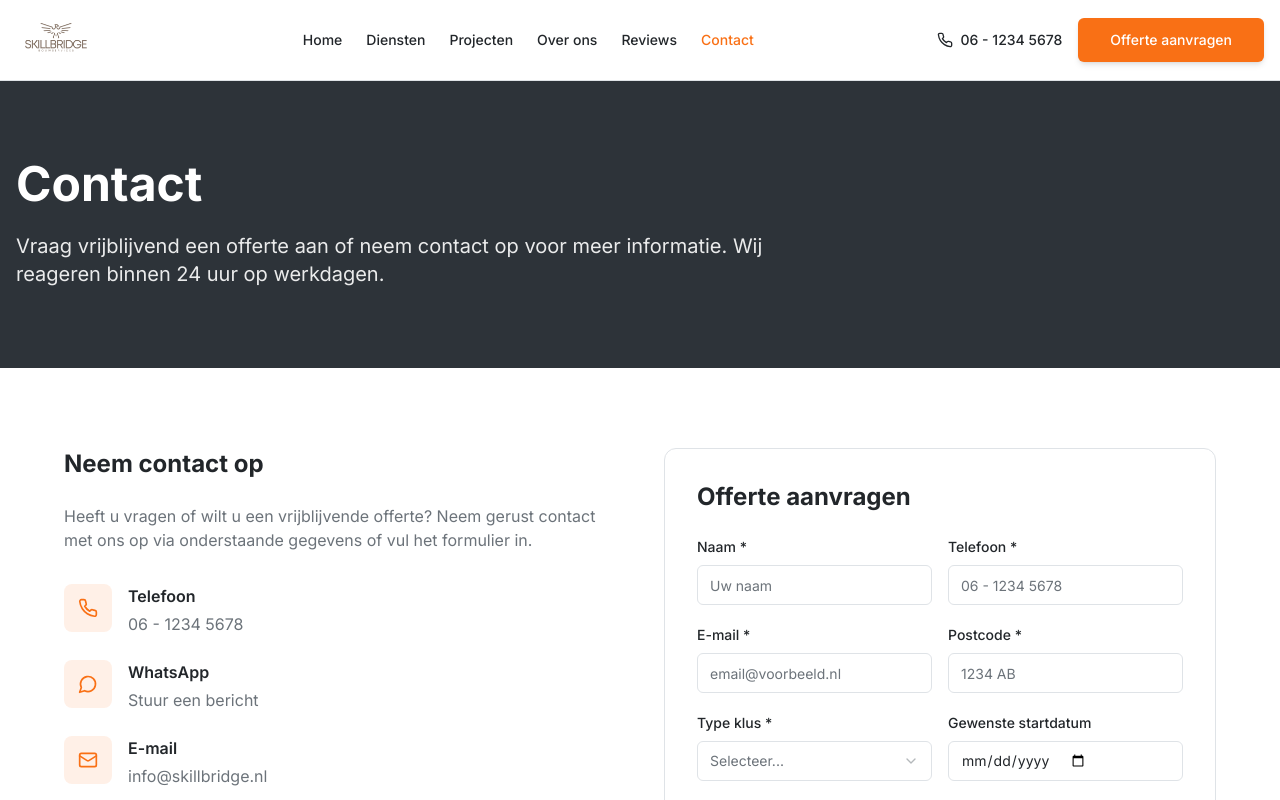
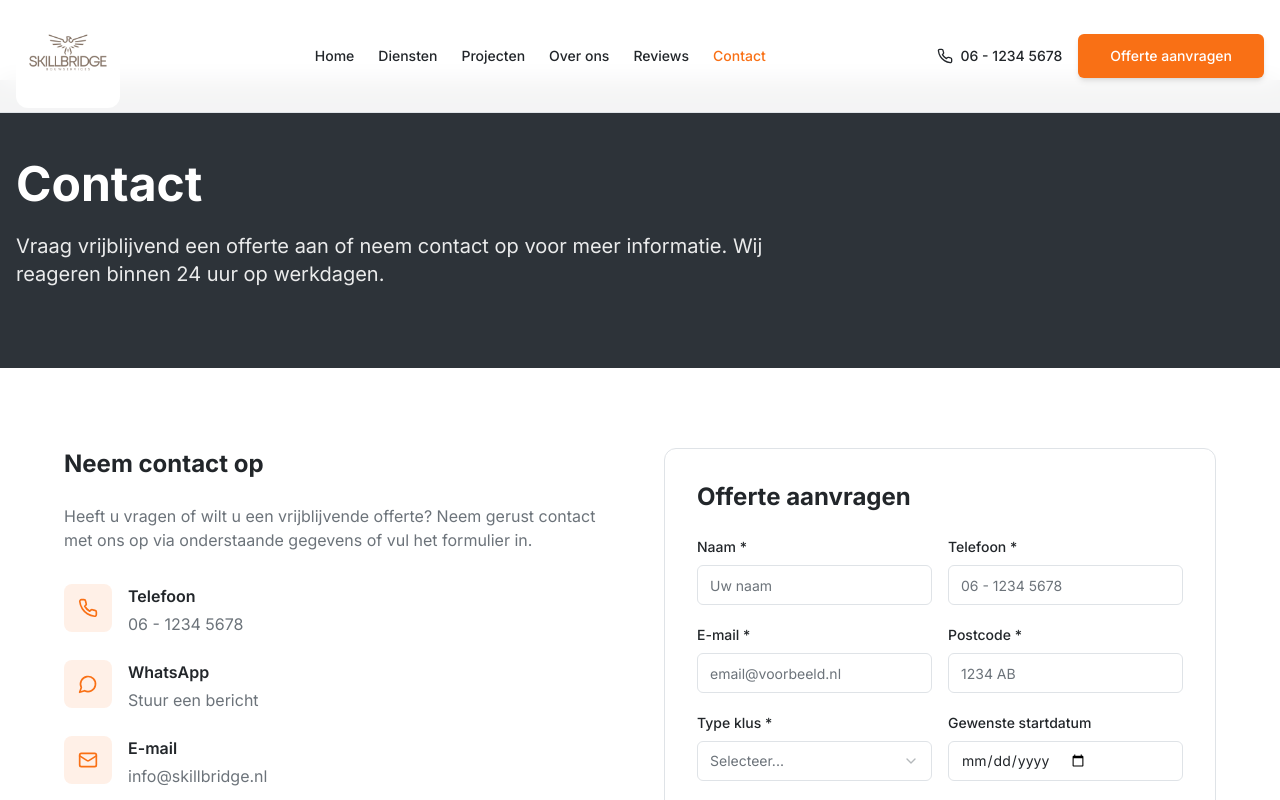
Before and after one commit to LOCO10567/skillbridge-solutions, a React (Vite) app: page /contact in a window 1280 px wide. Shown: the top 800 px of the page. Built offline with nearby package versions, Linux system fonts and the light colour scheme; the HTML template or start-up script is replaced by a standard one.

Commit message:
Changes
Co-authored-by: LOCO10567 <249778405+LOCO10567@users.noreply.github.com>

```diff
--- a/src/components/layout/Header.tsx
+++ b/src/components/layout/Header.tsx
@@ -25,10 +25,10 @@ export function Header() {
   return (
     <header className="fixed top-0 left-0 right-0 z-50 bg-background/95 backdrop-blur-md border-b border-border">
       <div className="container mx-auto px-4">
-        <div className="flex h-20 items-center justify-between">
+        <div className="flex h-24 md:h-28 items-center justify-between">
           {/* Logo */}
-          <Link to="/" className="flex items-center gap-0 bg-white rounded-lg p-2 hover:shadow-md transition-shadow">
-            <img src={logo} alt="SkillBridge Bouwservices" className="h-16 w-auto" />
+          <Link to="/" className="flex items-center bg-white rounded-xl p-2 md:p-3 hover:shadow-md transition-shadow shrink-0">
+            <img src={logo} alt="SkillBridge Bouwservices" className="h-16 md:h-20 w-auto" />
           </Link>
 
           {/* Desktop Navigation */}
```
